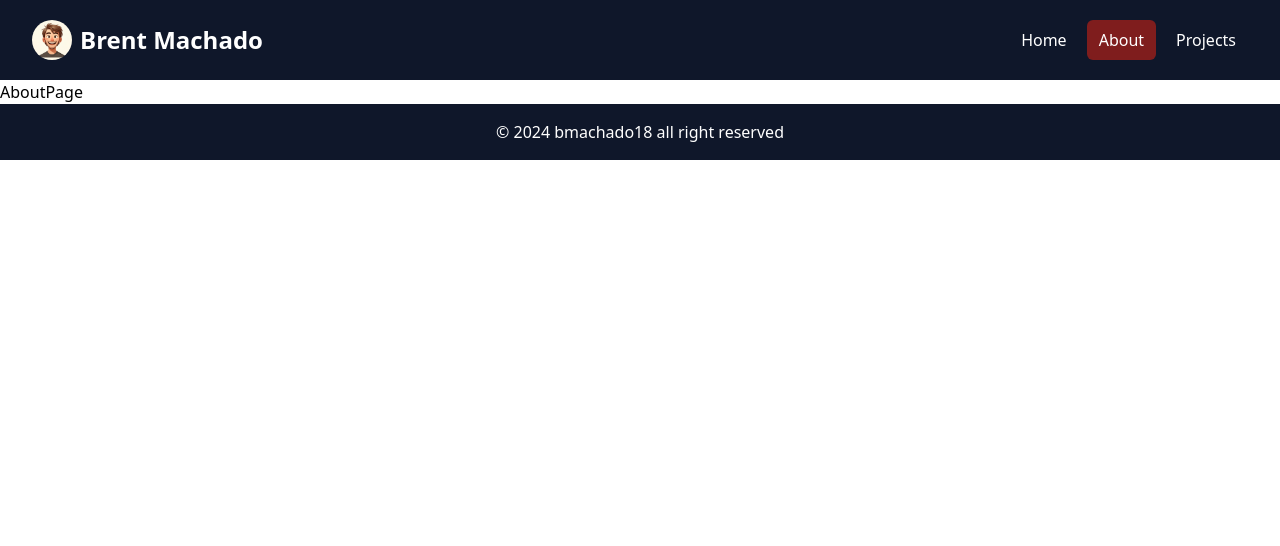
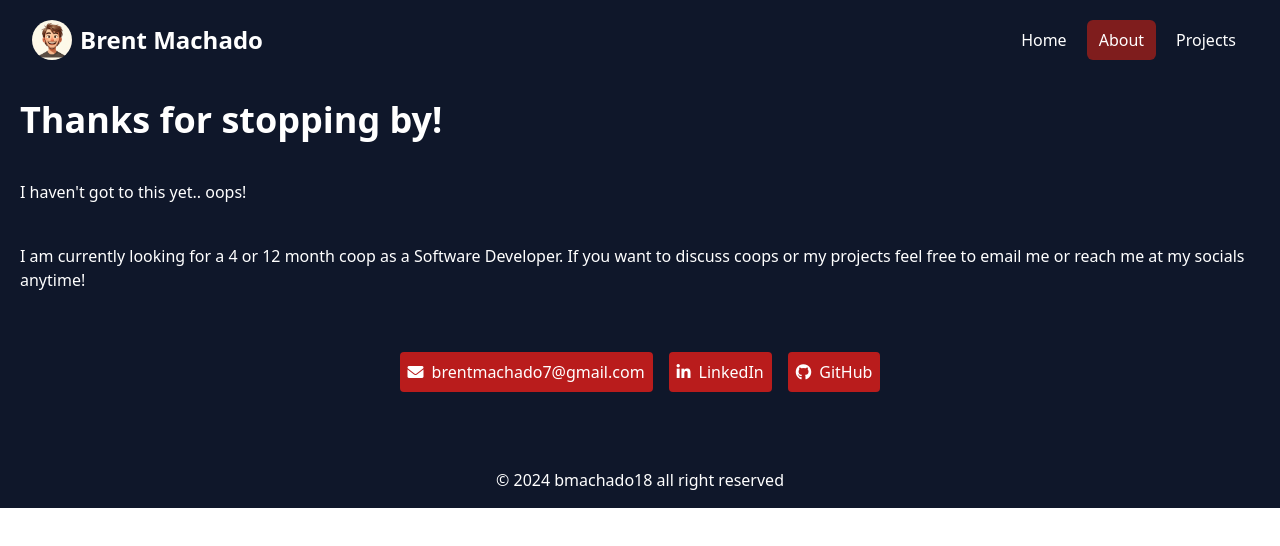
Before and after one commit to bmachado18/bmachado18.github.io, a React (Vite) app: page /about in a window 1280 px wide. Shown: the top 546 px of the page. Built offline with nearby package versions, Linux system fonts and the light colour scheme.

Commit message:
updated unfinished content

```diff
--- a/src/pages/AboutPage.jsx
+++ b/src/pages/AboutPage.jsx
@@ -1,6 +1,25 @@
+import SocialButtons from '../components/SocialButtons'
+
 const AboutPage = () => {
   return (
-    <div>AboutPage</div>
+    <section className="bg-primary px-5 pt-5 py-5">
+      <div className=" md-w-[60%] mx-auto text-white">
+        <h2 className="text-4xl font-bold mb-5">
+          Thanks for stopping by!
+        </h2>
+        <p className="py-5">
+            I haven't got to this yet.. oops!
+        </p>
+        <p className="py-5">
+            I am currently looking for a 4 or 12 month coop as a Software Developer. If you
+            want to discuss coops or my projects feel free to email me or reach me at my socials anytime!
+        </p>
+        <div className="py-10">
+          <SocialButtons />
+        </div>
+
+      </div>
+    </section>
   )
 }
 
--- a/src/pages/ProjectsPage.jsx
+++ b/src/pages/ProjectsPage.jsx
@@ -1,6 +1,25 @@
+import SocialButtons from '../components/SocialButtons'
+
 const ProjectsPage = () => {
   return (
-    <div>ProjectsPage</div>
+    <section className="bg-primary px-5 pt-5 py-5">
+      <div className=" md-w-[60%] mx-auto text-white">
+        <h2 className="text-4xl font-bold mb-5">
+          Thanks for stopping by!
+        </h2>
+        <p className="py-5">
+            I haven't got to this yet.. oops!
+        </p>
+        <p className="py-5">
+            I am currently looking for a 4 or 12 month coop as a Software Developer. If you
+            want to discuss coops or my projects feel free to email me or reach me at my socials anytime!
+        </p>
+        <div className="py-10">
+          <SocialButtons />
+        </div>
+
+      </div>
+    </section>
   )
 }
 
```
